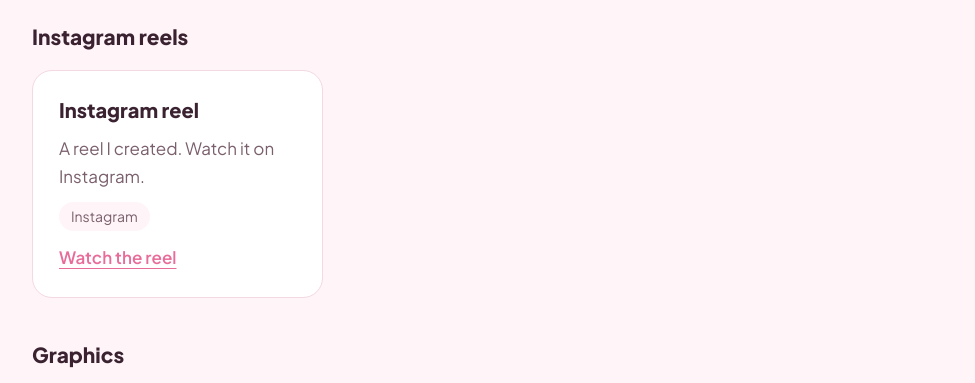
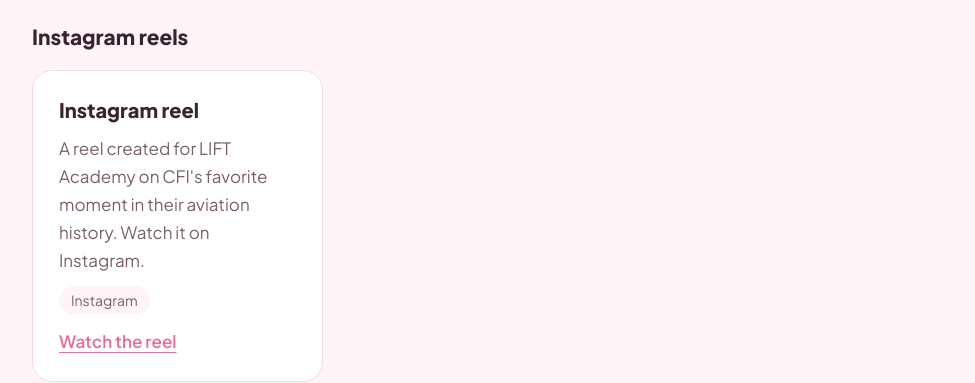
Before and after one commit to daliajkawar-star/daliajkawar-star.github.io, a plain HTML site: page index.html in a window 1280 px wide. Shown: the part 1180-1563 px from the top of the page, without its empty margins (152-1127 px from the left). Drawn offline with Linux system fonts and the light colour scheme.

Commit message:
Update index.html

```diff
--- a/index.html
+++ b/index.html
@@ -234,7 +234,7 @@ const BLOGS = [
 ];
 
 const REELS = [
-  { title: "Instagram reel", description: "A reel I created. Watch it on Instagram.", source: "Instagram", link: "https://www.instagram.com/reel/DfXgo3sGZn6/" }
+  { title: "Instagram reel", description: "A reel created for LIFT Academy on CFI's favorite moment in their aviation history. Watch it on Instagram.", source: "Instagram", link: "https://www.instagram.com/reel/DfXgo3sGZn6/" }
 ];
 
 const GRAPHICS = [
```
